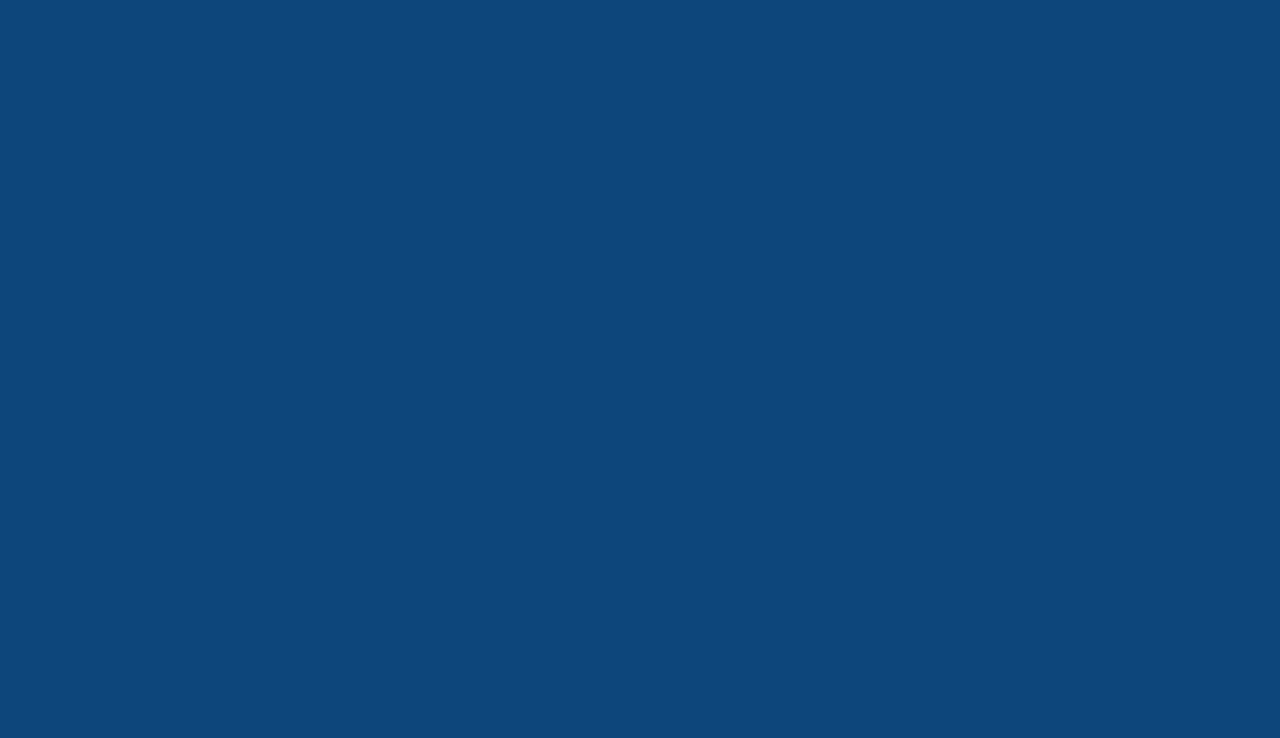
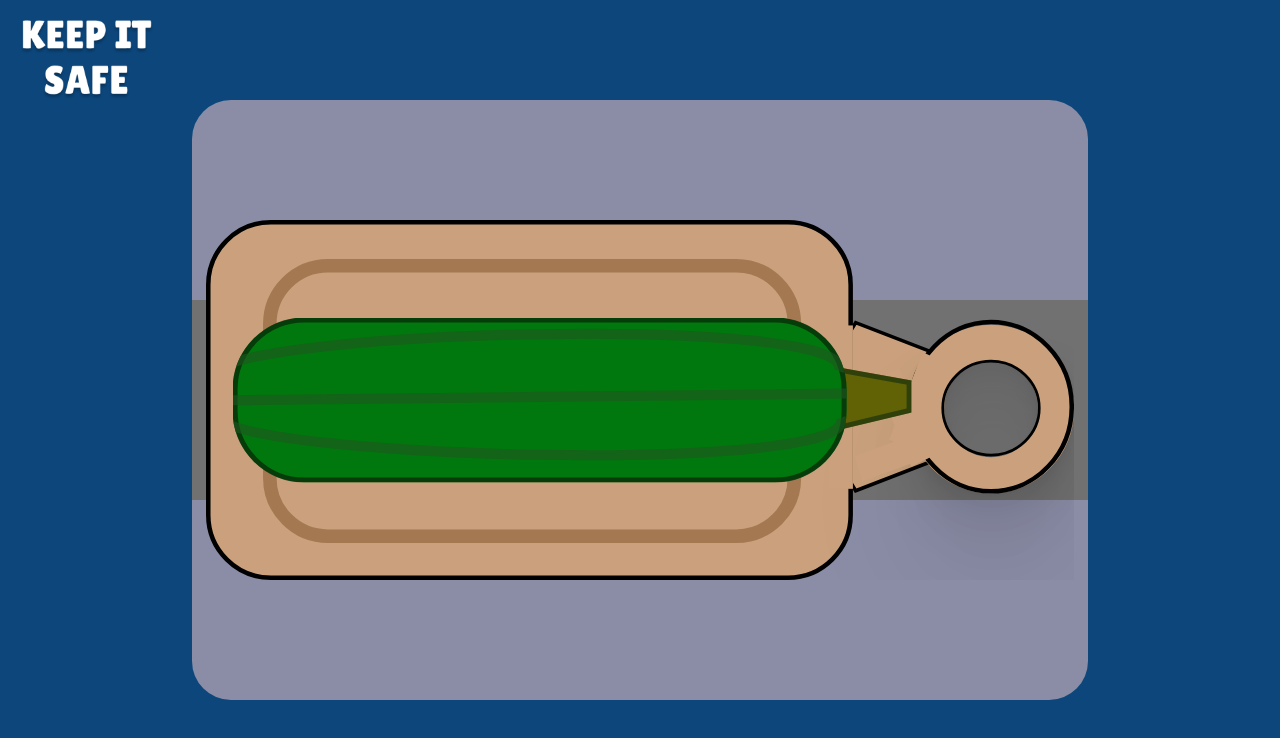
Before and after one commit to louislafosse/nuit-de-info, a website built with Vite: page game.html in a window 1280 px wide. Built offline with nearby package versions, Linux system fonts and the light colour scheme.

Commit message:
feat(game): adding cucumber

```diff
--- a/game.css
+++ b/game.css
@@ -0,0 +1,41 @@
+#game-logo {
+    margin-top: 20px;
+    margin-left: 20px;
+    height: 10%;
+}
+
+#game {
+    position: absolute;
+    top: 50%; left: 50%;
+    width: 70%; height: 75%;
+    transform: translate(-50%, -50%);
+    z-index: 10;
+    background-color: rgba(255, 208, 208, 0.52);
+    border-radius: 39px;
+}
+
+#moving_carpet {
+    width: 100%;
+    z-index: 100;
+    height: 200px;
+    position: absolute;
+    top: 50%;
+    transform: translateY(-50%);
+    background: #717171;
+}
+
+#cucumber {
+    position: absolute;
+    left: 50%;
+    top: 50%;
+    transform: translate(-60%, -50%);
+    z-index: 10000;
+}
+
+#planche {
+    z-index: 1000;
+    position: absolute;
+    left: 50%; top: 50%;
+    transform: translate(-50%, -50%);
+    height: 60%;
+}
--- a/game.html
+++ b/game.html
@@ -2,13 +2,19 @@
 <html lang="fr">
   <head>
     <meta charset="UTF-8" />
+    <link rel="stylesheet" href="game.css" />
     <link rel="icon" type="image/svg+xml" href="/vite.svg" />
     <meta name="viewport" content="width=device-width, initial-scale=1.0" />
     <title>Keep it safe</title>
   </head>
   <body>
     <div id="app">
-
+      <img id="game-logo" src="logo_games.png" alt="logo: nom du jeu">
+      <div id="game">
+        <img id="planche" src="planche-cropped.svg" alt="planche à découper">
+        <img id = "cucumber" src="concombre.svg" />
+        <div id="moving_carpet"></div>
+      </div>
     </div>
     <script type="module" src="/main.js"></script>
   </body>
--- a/package.json
+++ b/package.json
@@ -9,6 +9,6 @@
     "preview": "vite preview"
   },
   "devDependencies": {
-    "vite": "^3.2.3"
+    "vite": "^3.2.4"
   }
 }
--- a/style.css
+++ b/style.css
@@ -1,24 +1,14 @@
-body, #app {
+body, #app, html {
   position: absolute;
   top: 0;
   left: 0;
+  margin: 0;
   width: 100%;
   height: 100%;
-  overflow: hidden;
-}
-
-#concombre {
-  position: absolute;
-  left: 50%;
-  top: 50%;
-  width: 100px;
-  height: 300px;
-  background-color: green;
-  border-radius: 12px;
-  transform: translate(-50%, -50%);
+  overflow-y: hidden;
 }
 
 body {
     position: relative;
-    background: #0C467B;
+    background-color: #0C467B;
 }
```
Also changed, not shown: index.html (+1 -1 lines), public/capote.svg (added), public/concombre.svg (added), public/logo_games.png (added), public/planche-cropped.svg (added), public/planche.svg (added), 1 other file.
